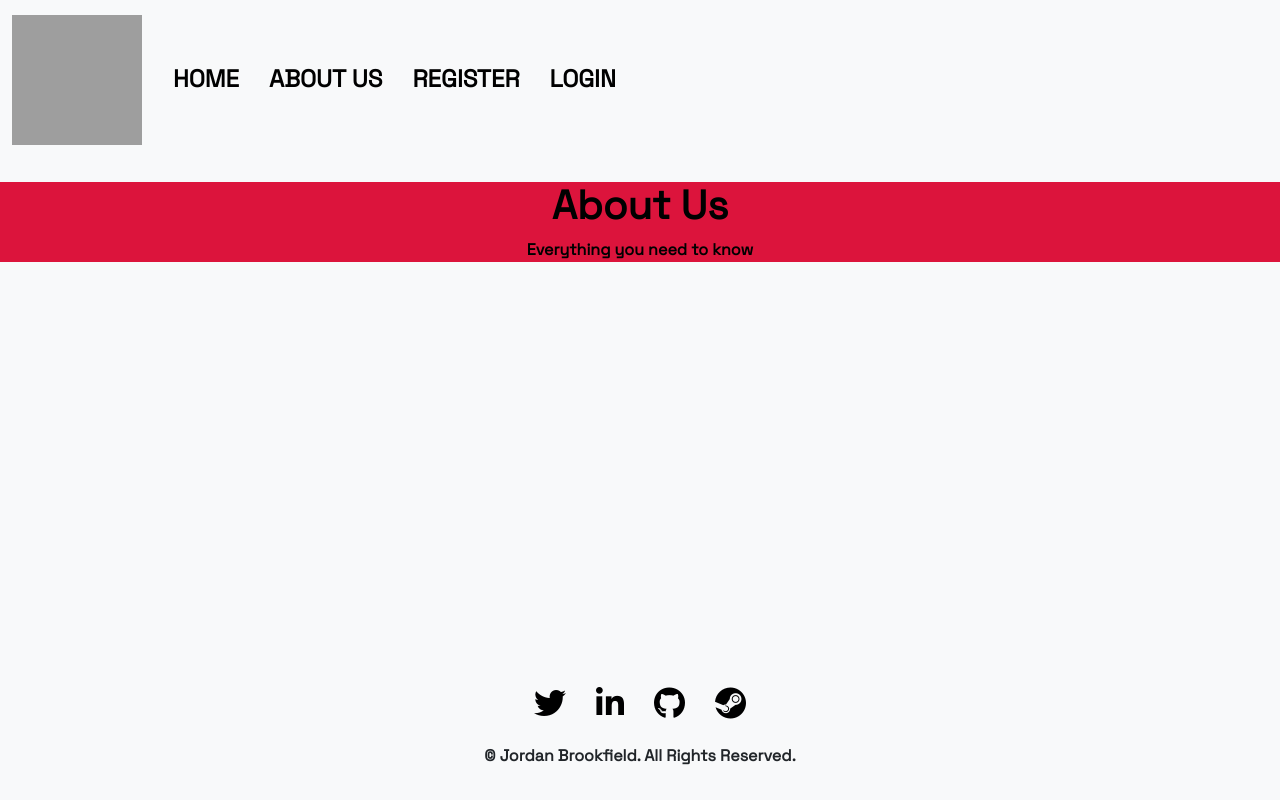
After one commit to jrdnbrkfld/gamernetic, a Django app: template templates/about.html in a window 1280 px wide. The commit adds this page. Run offline with Django 4.2, Linux system fonts and the light colour scheme; the template is opened without the code that fills it, so the values that code supplies are empty; parts of the project's set-up code (start-up, migrations or seed data) failed here and were passed over; some libraries are stand-ins or nearby versions; grey boxes are pictures that could not be loaded.

Commit message:
create basic template for about-us.html

```diff
--- /dev/null
+++ b/templates/about.html
@@ -0,0 +1,17 @@
+{% extends "base.html" %}
+
+{% block content %}
+
+
+
+<header>
+    <div class="post-caption mt-4">
+        <div class="text-center-caption">
+            <h1 class="post-title fw-bolder">About Us</h1>
+            <p class="post-subtitle fw-bold">Everything you need to know</p>
+        </div>
+    </div>
+</header>
+
+
+{%endblock%}
--- a/templates/base.html
+++ b/templates/base.html
@@ -39,6 +39,10 @@
                     <li class="nav-item">
                         <a class="text-decoration-none text-uppercase fw-bolder fs-4" id="nav-path" aria-current="page"
                             href="{% url 'home' %}">Home</a>
+                    </li>
+                    <li class="nav-item">
+                        <a class="text-decoration-none text-uppercase fw-bolder fs-4" id="nav-path" aria-current="page"
+                            href="{% url 'home' %}">About Us</a>
                     </li>
                     {% if user.is_authenticated %}
                     <li class="nav-item">
```
